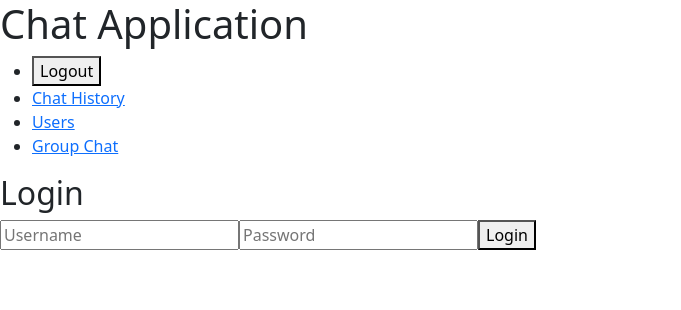
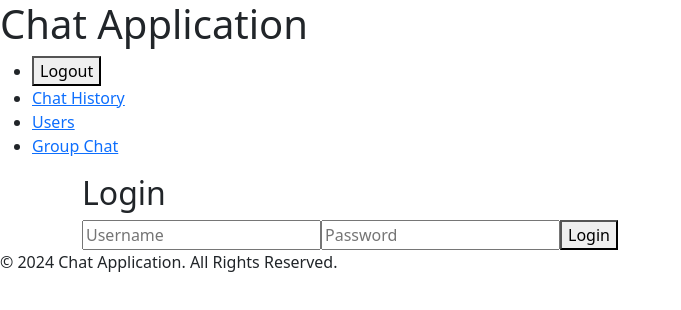
Before and after one commit to SkandaShreedhar/DBMS-Project, a React (Create React App) app in the folder myapp/: page / in a window 1280 px wide. Shown: the top 310 px of the page, without its empty margins (0-681 px from the left). Built offline with nearby package versions, Linux system fonts and the light colour scheme; no server answers.

Commit message:
Update App.js

```diff
--- a/myapp/src/App.js
+++ b/myapp/src/App.js
@@ -1,11 +1,12 @@
 import React, { useState } from 'react';
-import { BrowserRouter as Router, Route, Routes } from 'react-router-dom'; // Use Routes instead of Switch
+import { BrowserRouter as Router, Route, Routes } from 'react-router-dom';
 import Login from './Login';
 import Chat from './Chat';
 import ChatHistory from './ChatHistory';
 import UserList from './UserList';
 import Navbar from './navbar';
 import GroupChat from './GroupChat';
+import './App.css'; // Import custom styles
 
 function App() {
     const [authenticated, setAuthenticated] = useState(false);
@@ -13,12 +14,17 @@ function App() {
     return (
         <Router>
             <Navbar setAuthenticated={setAuthenticated} />
-            <Routes> {/* Change Switch to Routes */}
-                <Route path="/" element={authenticated ? <Chat /> : <Login setAuthenticated={setAuthenticated} />} />
-                <Route path="/history" element={<ChatHistory />} />
-                <Route path="/group-chat" element={<GroupChat />} />
-                <Route path="/users" element={<UserList />} />
-            </Routes>
+            <div className="container">
+                <Routes>
+                    <Route path="/" element={authenticated ? <Chat /> : <Login setAuthenticated={setAuthenticated} />} />
+                    <Route path="/history" element={<ChatHistory />} />
+                    <Route path="/group-chat" element={<GroupChat />} />
+                    <Route path="/users" element={<UserList />} />
+                </Routes>
+            </div>
+            <footer>
+                <p>© 2024 Chat Application. All Rights Reserved.</p>
+            </footer>
         </Router>
     );
 }
```
